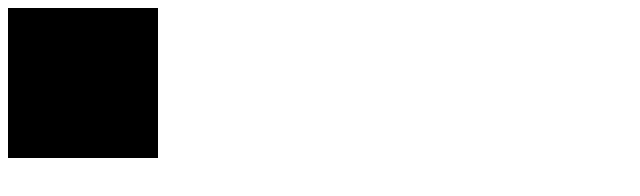
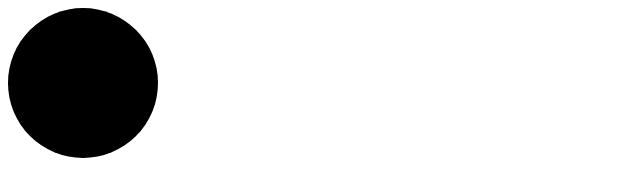
Before and after one commit to HikaruTakakura/js-recipe, a plain HTML site: page css-animation/example/index.html in a window 1280 px wide. Both pictures are taken after a click on the element 83 px from the left and 83 px from the top of the page. Shown: the whole page, without its empty margins (0-640 px from the left). Drawn offline with Linux system fonts and the light colour scheme.

Commit message:
fix css-animation

```diff
--- a/css-animation/example/main.js
+++ b/css-animation/example/main.js
@@ -1,13 +1,5 @@
 const figure = document.getElementById("figure")
 
-let isSquare = true
-
 figure.onclick = function (){
-    if (isSquare) {
-        figure.classList.add('rounded')
-        isSquare = false
-    } else {
-        figure.classList.remove('rounded')
-        isSquare = true
-    }
+    figure.classList.toggle("rounded")
 }
--- a/css-animation/example/style.css
+++ b/css-animation/example/style.css
@@ -8,6 +8,6 @@
     background: black;
 }
 
-.circled {
+.rounded {
     border-radius: 50%;
 }
```
